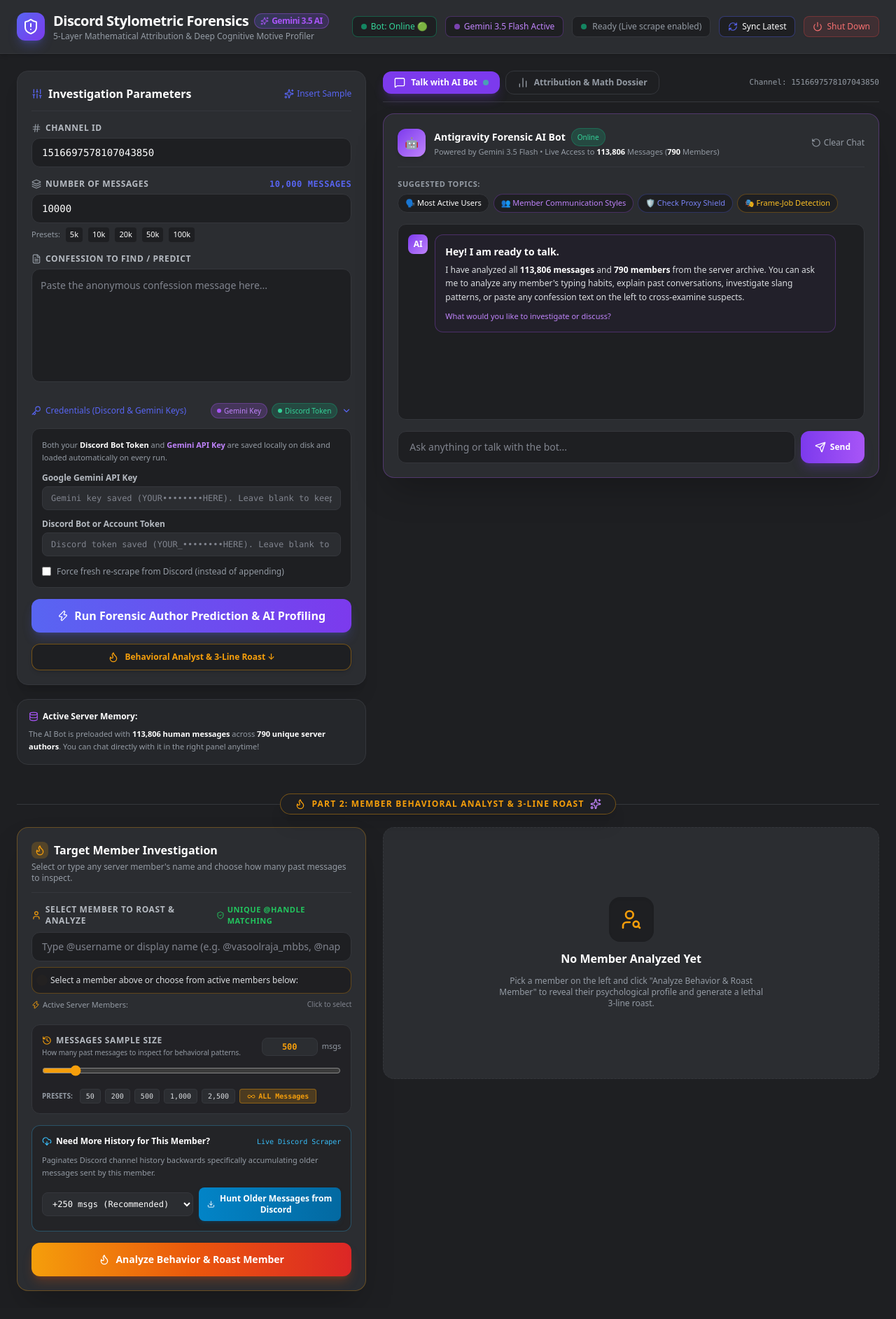
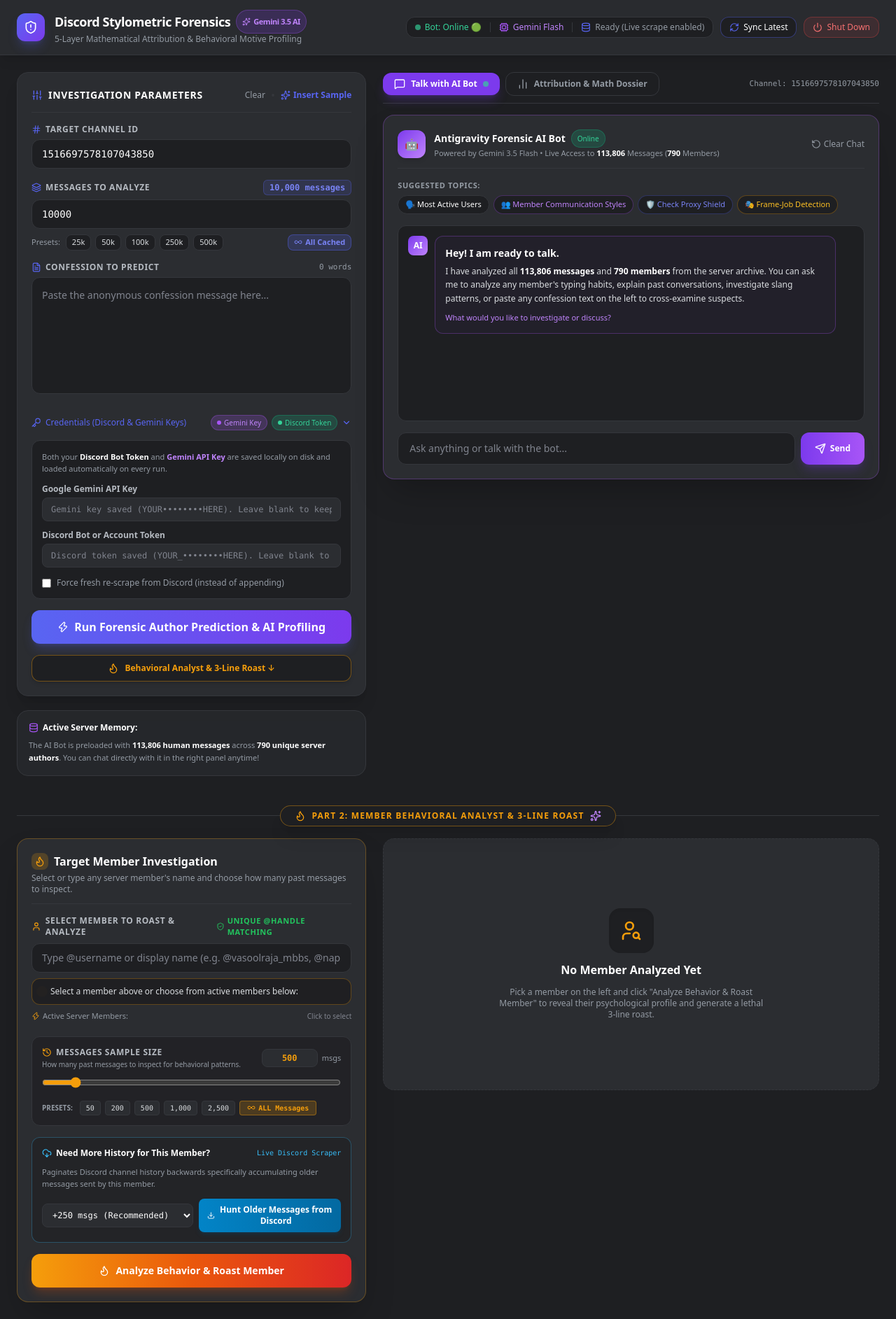
Before and after one commit to SanjaySK13/discord-forensic-agent, a Flask app: page / in a window 1280 px wide. Shown: the whole page at 70% size. Before the commit the page ends 1845 px from the top, so only its background shows below. Run offline with Flask 3, Linux system fonts and the light colour scheme; data that the repository does not hold is empty; some libraries are stand-ins or nearby versions.

Commit message:
Remove 100k message analysis limit, polish UI design and presets

```diff
--- a/server.py
+++ b/server.py
@@ -181,8 +181,14 @@ def api_predict():
     global _JOB_PROGRESS
     data = request.json or {}
     channel_id = str(data.get("channel_id", "1516697578107043850")).strip()
-    limit = int(data.get("limit", 10000))
-    limit = max(50, min(100000, limit))
+    raw_limit = data.get("limit")
+    if raw_limit in [None, "", "all", 0, "0", -1, "-1"]:
+        limit = 0  # 0 represents all available messages
+    else:
+        try:
+            limit = max(50, int(raw_limit))
+        except (ValueError, TypeError):
+            limit = 10000
     confession = data.get("confession", "").strip()
     force_scrape = bool(data.get("force_scrape", False))
 
@@ -236,7 +242,7 @@ def api_predict():
 
             # 2. Backward sync: fetch older messages if requested limit exceeds cached count
             cached_count = corpus.get("metadata", {}).get("human_messages_kept", 0) if corpus else 0
-            if force_scrape or cached_count < limit:
+            if force_scrape or (limit > 0 and cached_count < limit):
                 before_id = None
                 if corpus and not force_scrape:
                     before_id = corpus.get("metadata", {}).get("oldest_message_id")
--- a/templates/index.html
+++ b/templates/index.html
@@ -42,6 +42,15 @@
       color: #dbdee1;
       font-family: ui-sans-serif, system-ui, -apple-system, BlinkMacSystemFont, "Segoe UI", Roboto, "Helvetica Neue", Arial, sans-serif;
     }
+    /* Hide ugly browser number spinners */
+    input[type=number]::-webkit-inner-spin-button,
+    input[type=number]::-webkit-outer-spin-button {
+      -webkit-appearance: none;
+      margin: 0;
+    }
+    input[type=number] {
+      -moz-appearance: textfield;
+    }
     .scrollbar-thin::-webkit-scrollbar {
       width: 6px;
       height: 6px;
@@ -98,50 +107,60 @@
 <body class="min-h-screen flex flex-col">
 
   <!-- Top Header -->
-  <header class="bg-[#2b2d31] border-b border-[#35373c] px-6 py-4 flex items-center justify-between shadow-md">
-    <div class="flex items-center space-x-3">
-      <div class="w-10 h-10 rounded-xl bg-gradient-to-br from-[#5865F2] to-[#7c3aed] flex items-center justify-center text-white shadow-lg shadow-[#5865F2]/30">
-        <i data-lucide="shield-alert" class="w-6 h-6"></i>
+  <header class="bg-[#2b2d31]/95 backdrop-blur-md border-b border-[#35373c] px-6 py-3.5 flex items-center justify-between shadow-lg sticky top-0 z-50">
+    <div class="flex items-center space-x-3.5">
+      <div class="w-10 h-10 rounded-xl bg-gradient-to-br from-[#5865F2] to-[#7c3aed] flex items-center justify-center text-white shadow-lg shadow-[#5865F2]/25">
+        <i data-lucide="shield-alert" class="w-5 h-5"></i>
       </div>
       <div>
-        <h1 class="text-xl font-bold text-white tracking-tight flex items-center gap-2">
+        <h1 class="text-lg font-bold text-white tracking-tight flex items-center gap-2">
           Discord Stylometric Forensics
-          <span class="text-xs font-semibold px-2 py-0.5 rounded-full bg-gradient-to-r from-[#5865F2]/20 to-[#7c3aed]/20 text-[#a855f7] border border-[#a855f7]/40 flex items-center gap-1">
-            <i data-lucide="sparkles" class="w-3 h-3"></i> Gemini 3.5 AI
+          <span class="text-[11px] font-semibold px-2 py-0.5 rounded-full bg-[#7c3aed]/20 text-[#c084fc] border border-[#a855f7]/30 flex items-center gap-1 shadow-sm">
+            <i data-lucide="sparkles" class="w-3 h-3 text-[#c084fc]"></i> Gemini 3.5 AI
           </span>
         </h1>
-        <p class="text-xs text-[#949ba4]">5-Layer Mathematical Attribution & Deep Cognitive Motive Profiler</p>
-      </div>
-    </div>
-    <div class="flex items-center gap-3">
-      <div id="discordBotBadge" class="hidden sm:flex items-center gap-1.5 text-xs bg-[#1e1f22] border border-emerald-500/40 px-3 py-1.5 rounded-lg text-emerald-400 shadow-sm">
-        <span class="w-2 h-2 rounded-full bg-emerald-500 animate-pulse"></span>
+        <p class="text-xs text-[#949ba4]">5-Layer Mathematical Attribution & Behavioral Motive Profiling</p>
+      </div>
+    </div>
+
+    <!-- Right Header Controls: Status Bar & Actions -->
+    <div class="flex items-center gap-2.5">
+      <!-- Unified Status Pill Bar -->
+      <div class="hidden md:flex items-center gap-3 bg-[#1e1f22] border border-[#35373c] rounded-xl px-3 py-1.5 text-xs shadow-inner">
+        <div id="discordBotBadge" class="flex items-center gap-1.5 text-emerald-400 font-medium">
+          <span class="w-2 h-2 rounded-full bg-emerald-400 animate-pulse"></span>
           <span id="discordBotStatusText">Bot: Online 🟢</span>
         </div>
-      <div id="geminiBadge" class="hidden sm:flex items-center gap-1.5 text-xs bg-[#1e1f22] border border-[#a855f7]/30 px-3 py-1.5 rounded-lg text-[#c084fc]">
-        <span class="w-2 h-2 rounded-full bg-[#a855f7] animate-pulse"></span>
-        <span id="geminiStatusText">Gemini 3.5 Flash Active</span>
-      </div>
-      <div id="statusBadge" class="flex items-center gap-2 text-xs bg-[#1e1f22] border border-[#35373c] px-3 py-1.5 rounded-lg text-[#949ba4]">
-        <span class="w-2 h-2 rounded-full bg-emerald-500 animate-pulse"></span>
-        <span id="statusText">Checking local cache...</span>
-      </div>
+        <div class="w-px h-3.5 bg-[#35373c]"></div>
+        <div id="geminiBadge" class="flex items-center gap-1.5 text-[#c084fc]">
+          <i data-lucide="cpu" class="w-3.5 h-3.5 text-[#a855f7]"></i>
+          <span id="geminiStatusText">Gemini Flash</span>
+        </div>
+        <div class="w-px h-3.5 bg-[#35373c]"></div>
+        <div id="statusBadge" class="flex items-center gap-1.5 text-[#949ba4]">
+          <i data-lucide="database" class="w-3.5 h-3.5 text-[#5865F2]"></i>
+          <span id="statusText">Loading cache...</span>
+        </div>
+      </div>
+
+      <!-- Action Buttons -->
       <button
         type="button"
         id="btnSyncLatest"
         onclick="syncLatestMessages()"
         title="Sync new messages sent in Discord up to this second"
-        class="flex items-center gap-1.5 text-xs bg-[#1e1f22] hover:bg-[#2b2d31] border border-[#5865F2]/40 hover:border-[#5865F2] px-3 py-1.5 rounded-lg text-white font-medium transition shadow-sm"
+        class="flex items-center gap-1.5 text-xs bg-[#1e1f22] hover:bg-[#35373c] border border-[#5865F2]/40 hover:border-[#5865F2] px-3 py-1.5 rounded-xl text-white font-medium transition shadow-sm"
       >
         <i data-lucide="refresh-cw" id="syncIcon" class="w-3.5 h-3.5 text-[#5865F2]"></i>
         <span id="syncBtnText">Sync Latest</span>
       </button>
+
       <button
         type="button"
         id="btnShutdown"
         onclick="confirmShutdownServer()"
         title="Shut down server & Discord bot cleanly"
-        class="flex items-center gap-1.5 text-xs bg-red-500/10 hover:bg-red-500/20 border border-red-500/30 hover:border-red-500/60 px-3 py-1.5 rounded-lg text-red-400 font-medium transition shadow-sm"
+        class="flex items-center gap-1.5 text-xs bg-red-500/10 hover:bg-red-500/20 border border-red-500/30 hover:border-red-500/60 px-3 py-1.5 rounded-xl text-red-400 font-medium transition shadow-sm"
       >
         <i data-lucide="power" class="w-3.5 h-3.5 text-red-400"></i>
         <span>Shut Down</span>
@@ -157,13 +176,19 @@
       <div class="bg-[#2b2d31] border border-[#35373c] rounded-2xl p-5 shadow-xl space-y-4">
 
         <div class="border-b border-[#35373c] pb-3 flex items-center justify-between">
-          <h2 class="text-base font-semibold text-white flex items-center gap-2">
+          <h2 class="text-sm font-bold text-white uppercase tracking-wider flex items-center gap-2">
             <i data-lucide="sliders" class="w-4 h-4 text-[#5865F2]"></i>
             Investigation Parameters
           </h2>
-          <button type="button" id="btnFillSample" class="text-xs text-[#5865F2] hover:text-[#7983f5] font-medium transition flex items-center gap-1">
+          <div class="flex items-center gap-2">
+            <button type="button" onclick="clearConfession()" class="text-xs text-[#949ba4] hover:text-red-400 font-medium transition">
+              Clear
+            </button>
+            <span class="text-[#35373c]">•</span>
+            <button type="button" id="btnFillSample" class="text-xs text-[#5865F2] hover:text-[#7983f5] font-semibold transition flex items-center gap-1">
               <i data-lucide="sparkles" class="w-3.5 h-3.5"></i> Insert Sample
             </button>
+          </div>
         </div>
 
         <form id="predictionForm" class="space-y-4">
@@ -171,58 +196,73 @@
           <!-- Channel ID Input -->
           <div>
             <label class="block text-xs font-semibold uppercase tracking-wider text-[#b5bac1] mb-1.5 flex items-center gap-1.5">
-              <i data-lucide="hash" class="w-3.5 h-3.5 text-[#949ba4]"></i> Channel ID
+              <i data-lucide="hash" class="w-3.5 h-3.5 text-[#5865F2]"></i> Target Channel ID
             </label>
             <input
               type="text"
               id="channelId"
               name="channel_id"
               value="1516697578107043850"
-              class="w-full bg-[#1e1f22] border border-[#35373c] focus:border-[#5865F2] focus:ring-1 focus:ring-[#5865F2] rounded-xl px-3.5 py-2.5 text-sm text-white placeholder-[#80848e] transition outline-none font-mono"
+              class="w-full bg-[#1e1f22] border border-[#35373c] focus:border-[#5865F2] focus:ring-2 focus:ring-[#5865F2]/20 rounded-xl px-3.5 py-2.5 text-sm text-white placeholder-[#80848e] transition outline-none font-mono"
               placeholder="e.g. 1516697578107043850"
               required
             />
           </div>
 
-          <!-- Message Count Input -->
+          <!-- Message Count Input (Unlimited, No 100k cap) -->
           <div>
-            <label class="block text-xs font-semibold uppercase tracking-wider text-[#b5bac1] mb-1.5 flex items-center justify-between">
-              <span class="flex items-center gap-1.5">
-                <i data-lucide="layers" class="w-3.5 h-3.5 text-[#949ba4]"></i> Number of Messages
+            <div class="flex items-center justify-between mb-1.5">
+              <label for="messageLimit" class="text-xs font-semibold uppercase tracking-wider text-[#b5bac1] flex items-center gap-1.5">
+                <i data-lucide="layers" class="w-3.5 h-3.5 text-[#5865F2]"></i> Messages to Analyze
+              </label>
+              <span id="limitDisplay" class="text-xs font-mono font-semibold px-2 py-0.5 rounded-md bg-[#5865F2]/15 text-[#7983f5] border border-[#5865F2]/30">
+                10,000 messages
               </span>
-              <span id="limitDisplay" class="text-xs text-[#5865F2] font-mono">10,000 messages</span>
-            </label>
+            </div>
+
+            <div class="relative">
               <input
                 type="number"
                 id="messageLimit"
                 name="limit"
                 value="10000"
                 min="50"
-              max="100000"
                 step="500"
-              class="w-full bg-[#1e1f22] border border-[#35373c] focus:border-[#5865F2] focus:ring-1 focus:ring-[#5865F2] rounded-xl px-3.5 py-2.5 text-sm text-white placeholder-[#80848e] transition outline-none font-mono"
-              required
+                oninput="onMessageLimitInput(this.value)"
+                class="w-full bg-[#1e1f22] border border-[#35373c] focus:border-[#5865F2] focus:ring-2 focus:ring-[#5865F2]/20 rounded-xl px-3.5 py-2.5 text-sm text-white font-mono transition outline-none"
+                placeholder="Type any number (e.g. 245000) or pick a preset"
               />
-            <div class="flex items-center gap-2 mt-1.5 text-[11px] text-[#949ba4]">
-              <span>Presets:</span>
-              <button type="button" onclick="document.getElementById('messageLimit').value=5000; document.getElementById('limitDisplay').textContent='5,000 messages';" class="px-1.5 py-0.5 rounded bg-[#1e1f22] hover:bg-[#35373c] text-white transition">5k</button>
-              <button type="button" onclick="document.getElementById('messageLimit').value=10000; document.getElementById('limitDisplay').textContent='10,000 messages';" class="px-1.5 py-0.5 rounded bg-[#1e1f22] hover:bg-[#35373c] text-white transition">10k</button>
-              <button type="button" onclick="document.getElementById('messageLimit').value=20000; document.getElementById('limitDisplay').textContent='20,000 messages';" class="px-1.5 py-0.5 rounded bg-[#1e1f22] hover:bg-[#35373c] text-white transition">20k</button>
-              <button type="button" onclick="document.getElementById('messageLimit').value=50000; document.getElementById('limitDisplay').textContent='50,000 messages';" class="px-1.5 py-0.5 rounded bg-[#1e1f22] hover:bg-[#35373c] text-white transition">50k</button>
-              <button type="button" onclick="document.getElementById('messageLimit').value=100000; document.getElementById('limitDisplay').textContent='100,000 messages';" class="px-1.5 py-0.5 rounded bg-[#1e1f22] hover:bg-[#35373c] text-white transition">100k</button>
+            </div>
+
+            <!-- Sleek Presets Bar -->
+            <div class="flex flex-wrap items-center gap-1.5 mt-2">
+              <span class="text-[11px] text-[#949ba4] font-medium mr-0.5">Presets:</span>
+              <button type="button" onclick="setLimitPreset(25000)" class="preset-btn px-2 py-0.5 rounded-lg text-[11px] font-medium bg-[#1e1f22] hover:bg-[#35373c] text-[#dbdee1] border border-[#35373c] hover:border-[#5865F2]/50 transition">25k</button>
+              <button type="button" onclick="setLimitPreset(50000)" class="preset-btn px-2 py-0.5 rounded-lg text-[11px] font-medium bg-[#1e1f22] hover:bg-[#35373c] text-[#dbdee1] border border-[#35373c] hover:border-[#5865F2]/50 transition">50k</button>
+              <button type="button" onclick="setLimitPreset(100000)" class="preset-btn px-2 py-0.5 rounded-lg text-[11px] font-medium bg-[#1e1f22] hover:bg-[#35373c] text-[#dbdee1] border border-[#35373c] hover:border-[#5865F2]/50 transition">100k</button>
+              <button type="button" onclick="setLimitPreset(250000)" class="preset-btn px-2 py-0.5 rounded-lg text-[11px] font-medium bg-[#1e1f22] hover:bg-[#35373c] text-[#dbdee1] border border-[#35373c] hover:border-[#5865F2]/50 transition">250k</button>
+              <button type="button" onclick="setLimitPreset(500000)" class="preset-btn px-2 py-0.5 rounded-lg text-[11px] font-medium bg-[#1e1f22] hover:bg-[#35373c] text-[#dbdee1] border border-[#35373c] hover:border-[#5865F2]/50 transition">500k</button>
+              <button type="button" onclick="setLimitAll()" class="preset-btn ml-auto px-2 py-0.5 rounded-lg text-[11px] font-semibold bg-[#5865F2]/20 hover:bg-[#5865F2]/30 text-[#7983f5] border border-[#5865F2]/40 transition flex items-center gap-1 shadow-sm">
+                <i data-lucide="infinity" class="w-3 h-3"></i>
+                <span id="btnAllCachedLabel">All Cached</span>
+              </button>
             </div>
           </div>
 
           <!-- Confession Textarea -->
           <div>
-            <label class="block text-xs font-semibold uppercase tracking-wider text-[#b5bac1] mb-1.5 flex items-center gap-1.5">
-              <i data-lucide="file-text" class="w-3.5 h-3.5 text-[#949ba4]"></i> Confession to Find / Predict
+            <div class="flex items-center justify-between mb-1.5">
+              <label for="confessionText" class="text-xs font-semibold uppercase tracking-wider text-[#b5bac1] flex items-center gap-1.5">
+                <i data-lucide="file-text" class="w-3.5 h-3.5 text-[#5865F2]"></i> Confession to Predict
               </label>
+              <span id="confessionWordCount" class="text-[11px] text-[#949ba4] font-mono">0 words</span>
+            </div>
             <textarea
               id="confessionText"
               name="confession"
               rows="6"
-              class="w-full bg-[#1e1f22] border border-[#35373c] focus:border-[#5865F2] focus:ring-1 focus:ring-[#5865F2] rounded-xl p-3 text-sm text-white placeholder-[#80848e] transition outline-none resize-none scrollbar-thin leading-relaxed"
+              oninput="updateConfessionCount(this.value)"
+              class="w-full bg-[#1e1f22] border border-[#35373c] focus:border-[#5865F2] focus:ring-2 focus:ring-[#5865F2]/20 rounded-xl p-3.5 text-sm text-white placeholder-[#80848e] transition outline-none resize-none scrollbar-thin leading-relaxed"
               placeholder="Paste the anonymous confession message here..."
             ></textarea>
           </div>
@@ -955,6 +995,56 @@ Ts people should stop acting fake for real get a life 🤡`;
       });
     });
 
+    function onMessageLimitInput(val) {
+      const display = document.getElementById("limitDisplay");
+      if (!display) return;
+      if (!val || val === "0") {
+        display.textContent = "All Available Messages";
+        return;
+      }
+      const n = parseInt(val, 10);
+      if (isNaN(n) || n <= 0) {
+        display.textContent = "All Available Messages";
+      } else {
+        display.textContent = n.toLocaleString() + " messages";
+      }
+    }
+
+    function setLimitPreset(n) {
+      const input = document.getElementById("messageLimit");
+      if (input) {
+        input.value = n;
+        onMessageLimitInput(n);
+      }
+    }
+
+    function setLimitAll() {
+      const total = window.totalCachedMessages || 136267;
+      const input = document.getElementById("messageLimit");
+      if (input) {
+        input.value = total;
+        const display = document.getElementById("limitDisplay");
+        if (display) display.textContent = "All Cached (" + total.toLocaleString() + " msgs)";
+      }
+    }
+
+    function updateConfessionCount(text) {
+      const el = document.getElementById("confessionWordCount");
+      if (!el) return;
+      const trimmed = (text || "").trim();
+      const words = trimmed ? trimmed.split(/\s+/).length : 0;
+      el.textContent = `${words} words (${trimmed.length} chars)`;
+    }
+
+    function clearConfession() {
+      const txt = document.getElementById("confessionText");
+      if (txt) {
+        txt.value = "";
+        updateConfessionCount("");
+        txt.focus();
+      }
+    }
+
     function switchTab(tab) {
       const tabChat = document.getElementById("tabChatView");
       const tabAnalysis = document.getElementById("tabAnalysisView");
@@ -981,10 +1071,14 @@ Ts people should stop acting fake for real get a life 🤡`;
         const data = await res.json();
         const statusText = document.getElementById("statusText");
         if (data.cache_available && data.cached_info) {
+          window.totalCachedMessages = data.cached_info.total_messages;
           const totMsgs = data.cached_info.total_messages.toLocaleString();
           const totAuthors = data.cached_info.total_authors.toLocaleString();
           const tw = data.cached_info.time_window ? ` • ${data.cached_info.time_window}` : "";
-          statusText.textContent = `Cache: ${totMsgs} msgs (${totAuthors} authors)${tw}`;
+          statusText.textContent = `${totMsgs} msgs (${totAuthors} authors)`;
+
+          const elAllBtn = document.getElementById("btnAllCachedLabel");
+          if (elAllBtn) elAllBtn.textContent = `All Cached (${totMsgs} msgs)`;
 
           const elChatStatusMsgs = document.getElementById("chatStatusMsgs");
           if (elChatStatusMsgs) elChatStatusMsgs.textContent = totMsgs;
@@ -1101,7 +1195,12 @@ Ts people should stop acting fake for real get a life 🤡`;
 
     async function runPrediction() {
       const channelId = document.getElementById("channelId").value.trim();
-      const limit = parseInt(document.getElementById("messageLimit").value) || 10000;
+      const rawLimit = document.getElementById("messageLimit").value.trim();
+      let limit = 0;
+      if (rawLimit && rawLimit !== "0") {
+        limit = parseInt(rawLimit, 10);
+        if (isNaN(limit) || limit < 0) limit = 0;
+      }
       const confession = document.getElementById("confessionText").value.trim();
       let token = document.getElementById("discordToken").value.trim();
       let geminiKey = document.getElementById("geminiApiKey").value.trim();
```
Also changed, not shown: 2 other files. Lines whose indentation alone changed are shown as unchanged.
